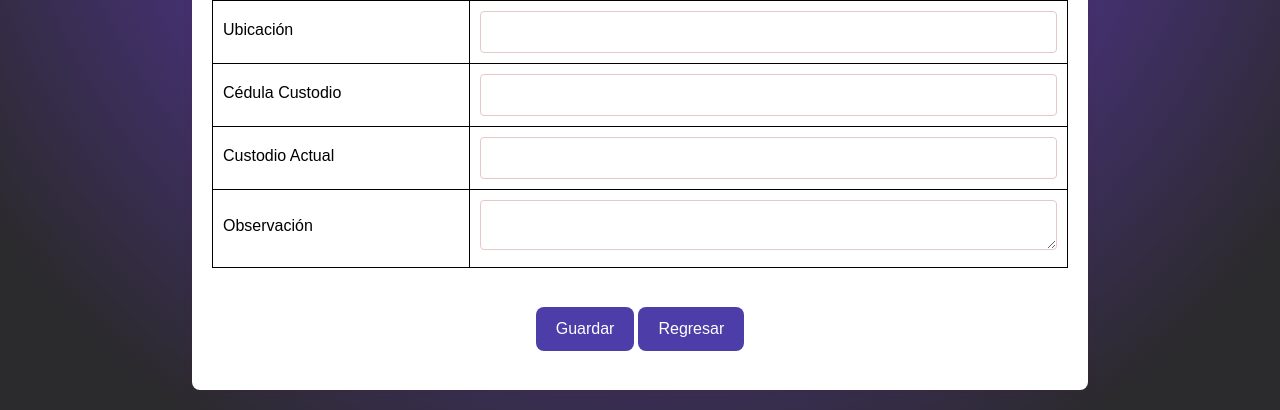
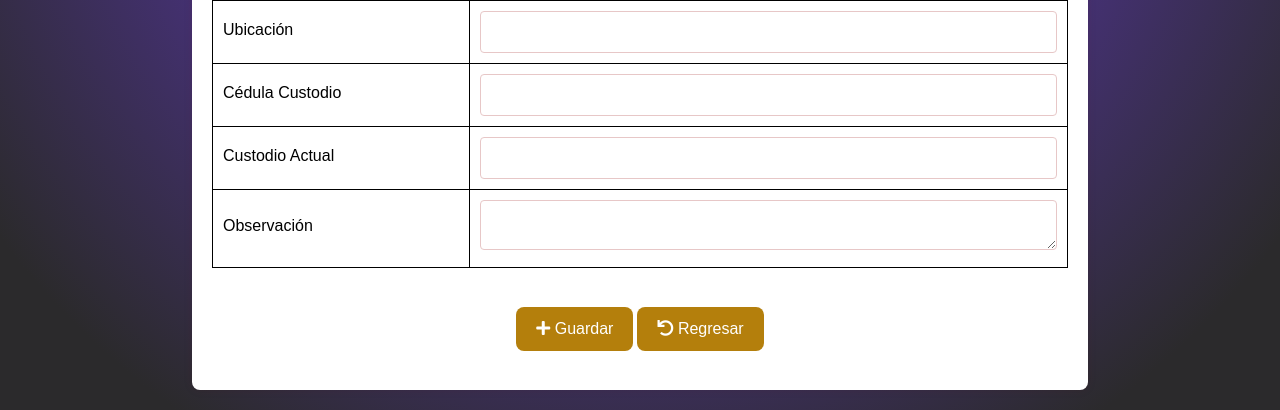
Before and after one commit to JoelCaza/Sistema_Inamhi, a Django app: page /create/ in a window 1280 px wide. Shown: the part 894-1304 px from the top of the page. Run offline with Django 5.2, Linux system fonts and the light colour scheme; some libraries are stand-ins or nearby versions.

Commit message:
iconos a botones

```diff
--- a/myproject/myapp/static/styles/style_create.css
+++ b/myproject/myapp/static/styles/style_create.css
@@ -49,7 +49,7 @@ th {
 }
 
 .btn-primary {
-    background-color: #4C3DA8; /* Color de fondo azul */
+    background-color: #b47f0c; /* Color de fondo azul */
     color: white;              /* Color del texto blanco */
     border: none;              /* Sin borde */
     padding: 10px 20px;        /* Relleno del botón */
--- a/myproject/myapp/templates/model_form.html
+++ b/myproject/myapp/templates/model_form.html
@@ -8,6 +8,8 @@
     <!-- Bootstrap CSS -->
     <link href="https://stackpath.bootstrapcdn.com/bootstrap/4.5.2/css/bootstrap.min.css" rel="stylesheet">
     <link rel="stylesheet" href="../static/styles/style_create.css">
+    <!-- Font Awesome CSS -->
+    <link rel="stylesheet" href="https://cdnjs.cloudflare.com/ajax/libs/font-awesome/5.15.4/css/all.min.css">
 
 </head>
 <body>
@@ -98,8 +100,8 @@
                 </tbody>
             </table>
             <div class="button-container">
-                <button class="btn btn-primary btn-save"><i class="fas fa-save"></i> Guardar</button>
-                <a href="{% url 'model_list' %}" class="btn btn-primary btn-actions"><i class="fas fa-plus"></i>Regresar</a>
+                <button class="btn btn-primary btn-save"><i class="fas fa-plus"></i> Guardar</button>
+                <a href="{% url 'model_list' %}" class="btn btn-primary btn-actions"><i class="fas fa-undo"></i> Regresar</a>
             </div>
         </form>
     </div>
```
